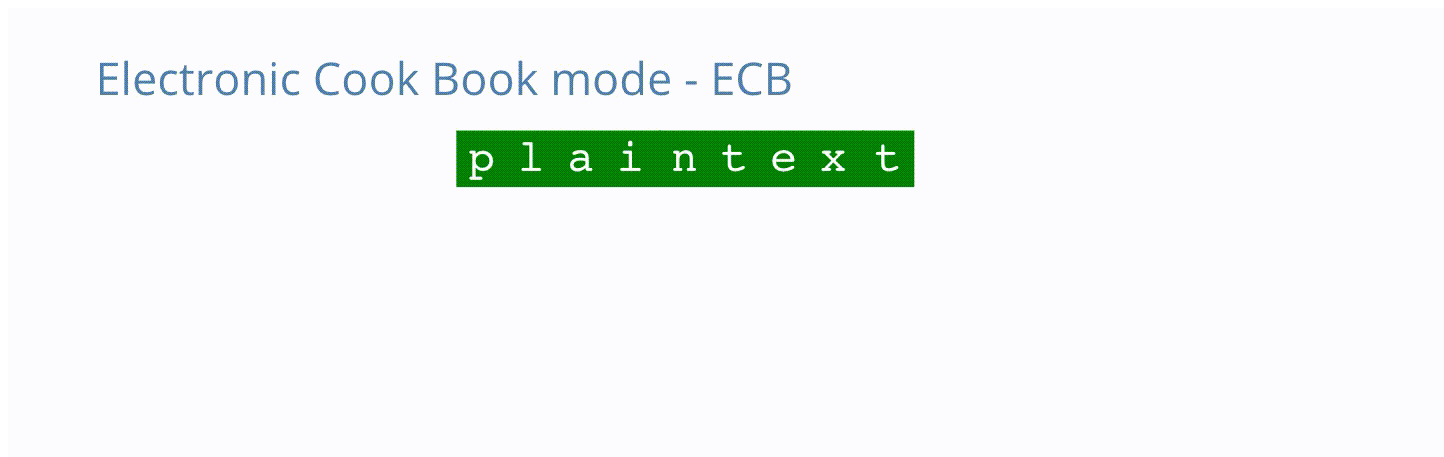
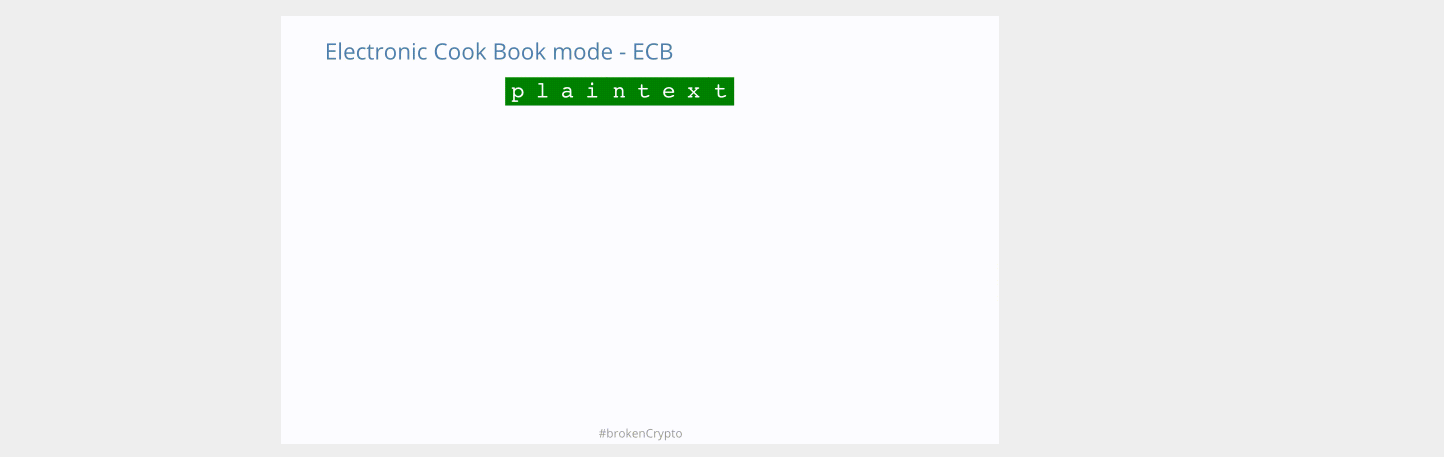
Before and after one commit to eoftedal/crypto, a plain HTML site: page index.html in a window 1280 px wide. Shown: the top 457 px of the page, 1444 px wide, since content can reach past the window. Drawn offline with Linux system fonts and the light colour scheme; grey boxes are pictures that could not be loaded.

Commit message:
Better styling

```diff
--- a/index.html
+++ b/index.html
@@ -3,10 +3,28 @@
 <head>
 <title>Crypto animations</title>
 <meta name="description" content="Crypto animations">
+<style>
+body,html { background: #eee }
+div {
+	display: flex;
+	justify-content: space-around;
+	flex-wrap: wrap;
+}
+img {
+	width: 718px;
+	height: 428px;
+	flex-shrink: 0;
+	flex-grow: 0;
+	margin: 0.5em;
+}
+</style>
+
 </head>
 <body>
+<div>
 <img src=ecb.gif alt="AES ECB">
 <img src=cbc.gif alt="AES CBC">
 <img src=ctr.gif alt="AES CTR">
+</div>
 </body>
 </html>
```
